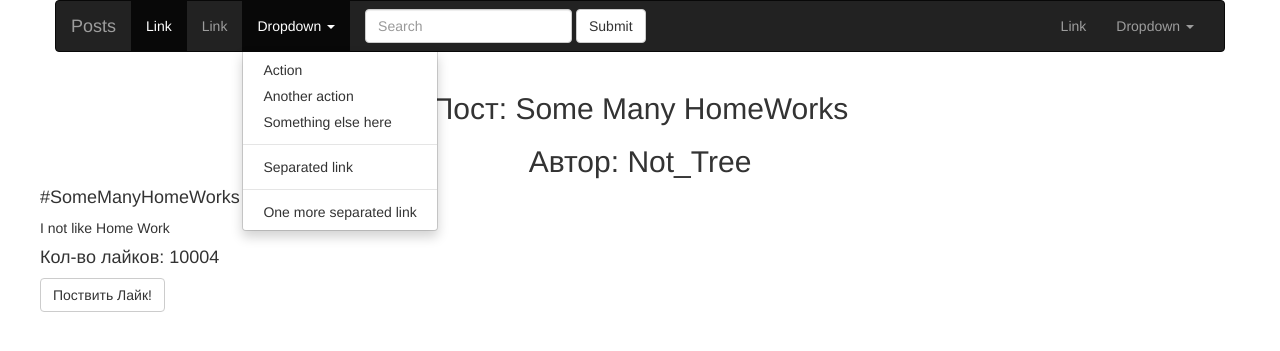
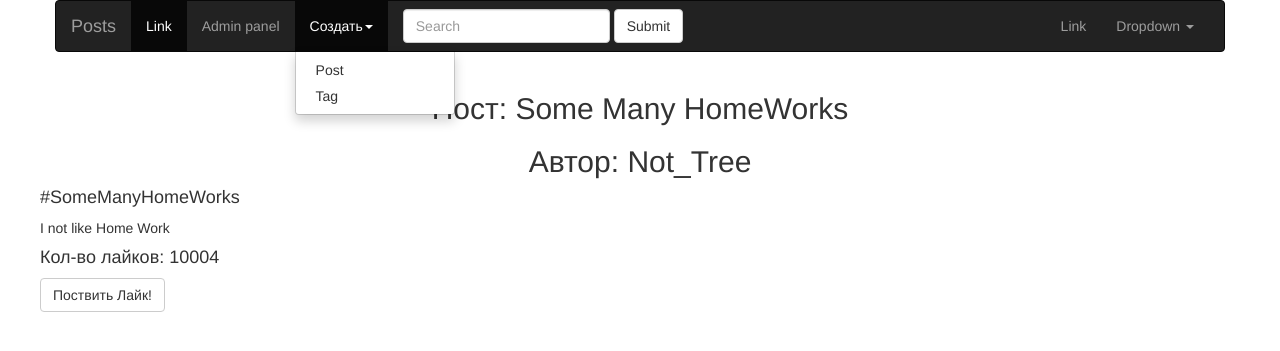
Before and after one commit to NotTree/djangoProject, a Django app: a page that uses post/templates/post/post.html in a window 1280 px wide, after a click on "Создать". Shown: the top 351 px of the page. Run offline with Django 3.2, Linux system fonts and the light colour scheme; data comes from the database, SQL or seed files in the repository; both versions use the stored data as it was after the commit; some libraries are stand-ins or nearby versions.

Commit message:
update forms

```diff
--- a/my_site/settings.py
+++ b/my_site/settings.py
@@ -57,7 +57,7 @@ ROOT_URLCONF = 'my_site.urls'
 TEMPLATES = [
     {
         'BACKEND': 'django.template.backends.django.DjangoTemplates',
-        'DIRS': [],
+        'DIRS': ['templates'],
         'APP_DIRS': True,
         'OPTIONS': {
             'context_processors': [
--- a/post/admin.py
+++ b/post/admin.py
@@ -6,3 +6,4 @@ from .models import *
 admin.site.register(Author)
 admin.site.register(Tag)
 admin.site.register(Post)
+admin.site.register(Comment)
--- a/post/models.py
+++ b/post/models.py
@@ -40,3 +40,16 @@ class Post(LikeMixin, models.Model):
 
     def __str__(self):
         return self.title
+
+# OneToOneField - 1 к 1
+# ForeignKey - 1 ко многим
+# ManyToManyField - многие ко многим
+class Comment(LikeMixin, models.Model):
+    author = models.ForeignKey(Author, on_delete=models.CASCADE)
+    post = models.ForeignKey(Post, on_delete=models.CASCADE)
+    content = models.TextField(max_length=1260, blank=False)
+    priopity = models.PositiveIntegerField(default=2, validators=(MaxValueValidator(100.0), ))
+    likes = models.PositiveIntegerField(default=0)
+
+    def __str__(self):
+        return self.content
--- a/post/templates/post/index.html
+++ b/post/templates/post/index.html
@@ -1,4 +1,4 @@
-{% extends 'post/base.html' %}
+{% extends 'base.html' %}
 {% block title %} Посты {% endblock title %}
 {% block content %}
   <main>
--- a/post/templates/post/post.html
+++ b/post/templates/post/post.html
@@ -1,4 +1,4 @@
-{% extends 'post/base.html' %}
+{% extends 'base.html' %}
 
 {% block title %} {{ post.title }} {% endblock title %}
 
@@ -22,6 +22,18 @@
             <form action="" method="POST">
                 <button class="btn btn-default" type="submit">Поствить Лайк!</button>
             </form>
+            <div class="list-group">
+              {% for comment in comments %}
+                <a href="#" class="list-group-item list-group-item-action active">
+                  <div class="d-flex w-100 justify-content-between">
+                    <h5 class="mb-1">{{ comment.author.user.username }}</h5>
+                    <small>{{ comment.author.priopity }}</small>
+                  </div>
+                  <p class="mb-1">{{ comment.content }}</p>
+                  <small>{{ comment.likes }}</small>
+                </a>
+              {% endfor %}
+            </div>
         </div>
     </main>
 {% endblock content %}
--- a/post/templates/post/wat.html
+++ b/post/templates/post/wat.html
@@ -1,4 +1,4 @@
-{% extends 'post/base.html' %}
+{% extends 'base.html' %}
 
 {% block title %} {{ 'Nu' }} {% endblock title %}
 
--- a/post/urls.py
+++ b/post/urls.py
@@ -13,5 +13,6 @@ urlpatterns = [
     path('wat/', wat.as_view(), name="wat"),
     path('tag/<str:tag>/', PostTagView.as_view(), name="postTags"),
     path('author/<str:author>/', PostAuthorView.as_view(), name="postAuthor"),
+    path('create-<str:model>/', Controller.as_view(), name='controller'),
     path('<str:slug>/', PostView.as_view(), name="View"),
 ]
--- a/post/views.py
+++ b/post/views.py
@@ -3,8 +3,10 @@ from django.shortcuts import render
 # Create your views here.
 from django.http.response import HttpResponse
 from django.views import View
+from django.db.models import Q
+
 from .models import *
-from django.db.models import Q
+from .forms import *
 
 class PostsView(View):
     def get(self, request):
@@ -23,23 +25,30 @@ class PostsView(View):
             ) #filter
         return render(request, 'post/index.html', context= {"posts" : posts})
 
+# get - возвращает 1 элемент
+# all - возвращает все
+# filter - возвращает все подходящие
 class PostView(View):
     def get(self, request, slug):
         post = Post.objects.get(slug=slug)
         tags = post.tags.all()
-        return render(request, 'post/post.html', context= {"post" : post, 'tags' : tags})
+        comments = Comment.objects.filter(post=post)
+        return render(request, 'post/post.html', context= {"post" : post,
+            'tags' : tags, 'comments' : comments})
 
     def post(self, request, slug):
         post = Post.objects.get(slug=slug)
         tags = post.tags.all()
         post.like()
         post.save()
-        return render(request, 'post/post.html', context= {"post" : post, 'tags' : tags})
+        comments = Comment.objects.filter(post=post)
+        return render(request, 'post/post.html', context= {"post" : post,
+            'tags' : tags, 'comments' : comments})
 
 class PostTagView(View):
     def get(self, request, tag):
         tag = Tag.objects.get(name='#'+tag)
-        posts = Post.objects.filter(tags=tag)
+        posts = Post.objects.filter(*l)
         tags = post.tags.all()
         return render(request, 'post/index.html', context= {"posts" : posts, 'tags' : tags})
 
@@ -55,3 +64,30 @@ class wat(View):
     def post(self, request):
         print(request.POST)
         return render(request, 'post/wat.html')
+
+
+class Controller(View):
+    Models = {
+        'tag': ModelTagForm,
+        'post': ModelPostForm
+    }
+
+    def get(self, request, model):
+        form = self.Models[model]()
+        return render(request, 'post/create_form.html', context={"form" : form})
+
+    def post(self, request, model):
+        print(request.POST)
+        form = self.Models[model](request.POST)
+        if form.is_valid():
+            form = form.save()
+            if model == 'post':
+                tags = form.tags.all()
+                comments = Comment.objects.filter(post=form)
+                return render(request, 'post/post.html', context= {"post" : form,
+                    'tags' : tags, 'comments' : comments})
+            else:
+                posts = Post.objects.all()
+                return render(request, 'post/index.html', context= {"posts" : posts})
+
+        return render(request, 'post/create_form.html', context={"form" : form})
--- a/post/templates/post/base.html
+++ b/templates/base.html
@@ -29,17 +29,17 @@
                   <div class="collapse navbar-collapse" id="bs-example-navbar-collapse-1">
                     <ul class="nav navbar-nav">
                       <li class="active"><a href="#">Link <span class="sr-only">(current)</span></a></li>
-                      <li><a href="#">Link</a></li>
+                      <li><a href="http://127.0.0.1:8000/admin/">Admin panel</a></li>
                       <li class="dropdown">
-                        <a href="#" class="dropdown-toggle" data-toggle="dropdown" role="button" aria-haspopup="true" aria-expanded="false">Dropdown <span class="caret"></span></a>
+                        <a href="#" class="dropdown-toggle" data-toggle="dropdown" role="button" aria-haspopup="true" aria-expanded="false">Создать<span class="caret"></span></a>
                         <ul class="dropdown-menu">
-                          <li><a href="#">Action</a></li>
-                          <li><a href="#">Another action</a></li>
-                          <li><a href="#">Something else here</a></li>
+                          <li><a href="{% url 'controller' 'post' %}">Post</a></li>
+                          <li><a href="{% url 'controller' 'tag' %}">Tag</a></li>
+                          {% comment %} <li><a href="#">Something else here</a></li>
                           <li role="separator" class="divider"></li>
                           <li><a href="#">Separated link</a></li>
                           <li role="separator" class="divider"></li>
-                          <li><a href="#">One more separated link</a></li>
+                          <li><a href="#">One more separated link</a></li> {% endcomment %}
                         </ul>
                       </li>
                     </ul>
```
Also changed, not shown: post/forms.py (+70 -0 lines), post/templates/post/create_form.html (added, +30 -0 lines), db.sqlite3, post/migrations/0003_comment.py (added).
